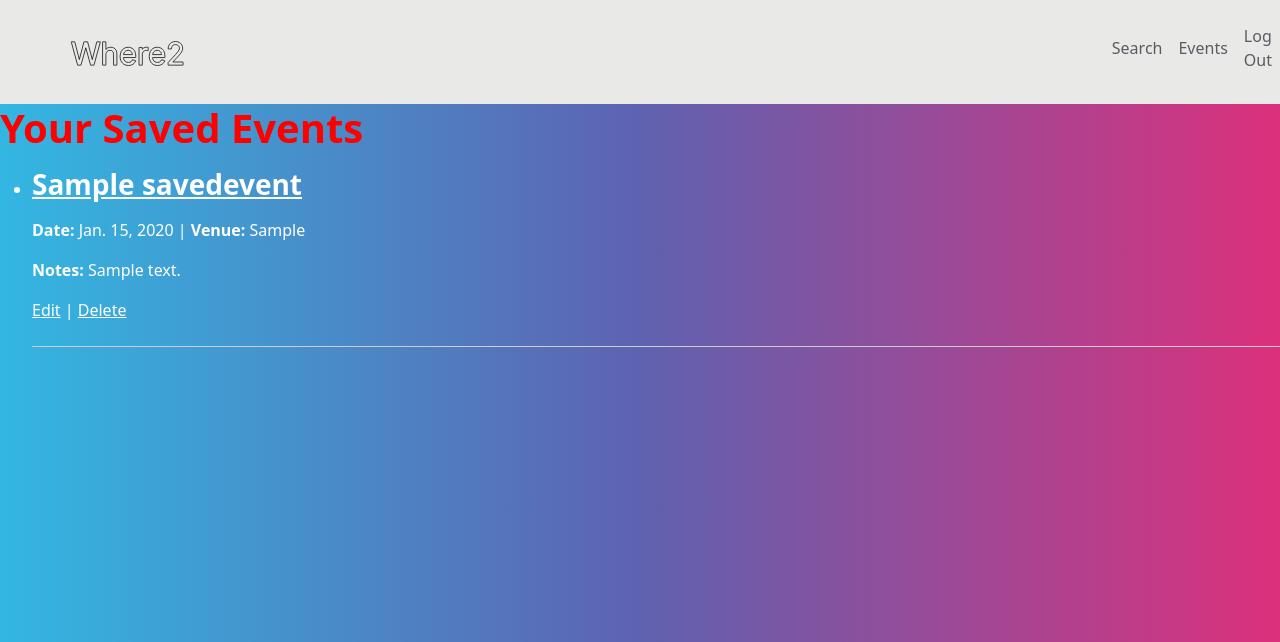
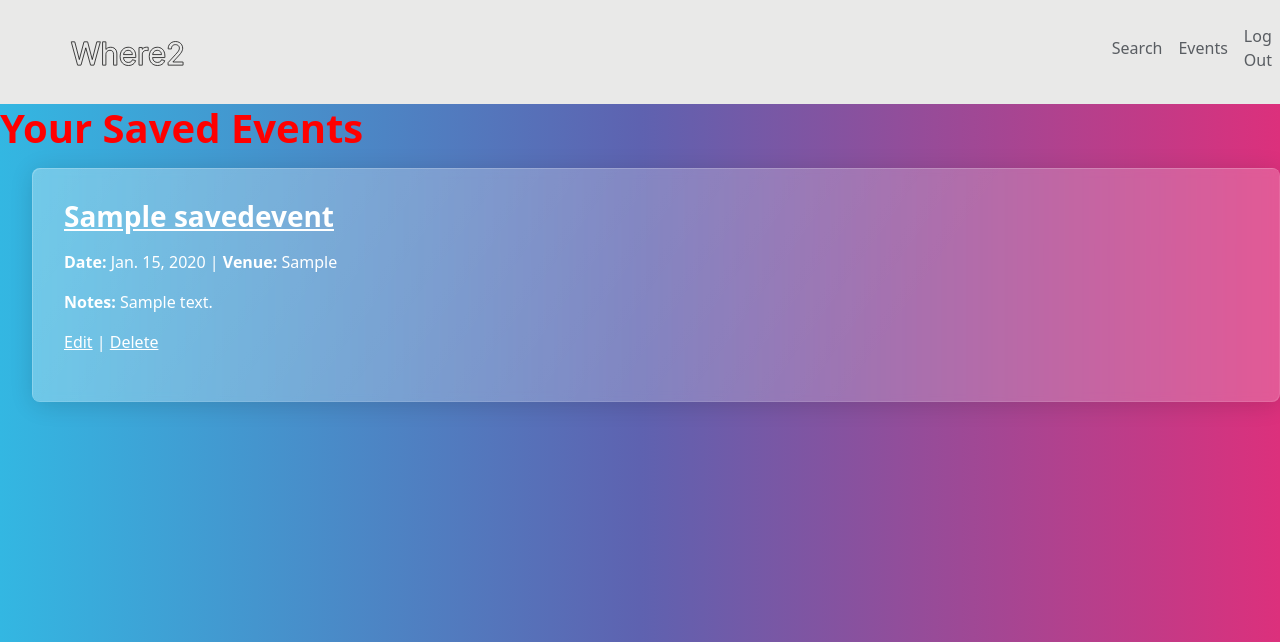
Before and after one commit to MarshallJD1/where2, a Django app: page /events/dashboard/ in a window 1280 px wide. Shown: the top 642 px of the page. Run offline with Django 4.2, Linux system fonts and the light colour scheme; a user stored in the database is signed in; tables that the repository leaves empty hold one stand-in row (values such as "Sample post").

Commit message:
Final-we hope- commit , read me added and all stylings

```diff
--- a/events/templates/events/dashboard.html
+++ b/events/templates/events/dashboard.html
@@ -6,10 +6,14 @@
   {% if saved_events %}
     <ul>
       {% for event in saved_events %}
-        <li style="margin-bottom: 1rem; border-bottom: 1px solid #ccc; padding-bottom: 0.5rem;">
+        <li class="eventsCard card bg-secondary text-white p-3 mb-3">
           <h3>
             <a href="{{ event.url }}" target="_blank">{{ event.name }}</a>
           </h3>
+          {% if event.image %}
+          <img src="{{ event.image }}" alt="{{ event.name }}">
+          {% endif %}
+
           <p><strong>Date:</strong> {{ event.date }} | <strong>Venue:</strong> {{ event.venue }}</p>
           {% if event.notes %}
             <p><strong>Notes:</strong> {{ event.notes }}</p>
```
